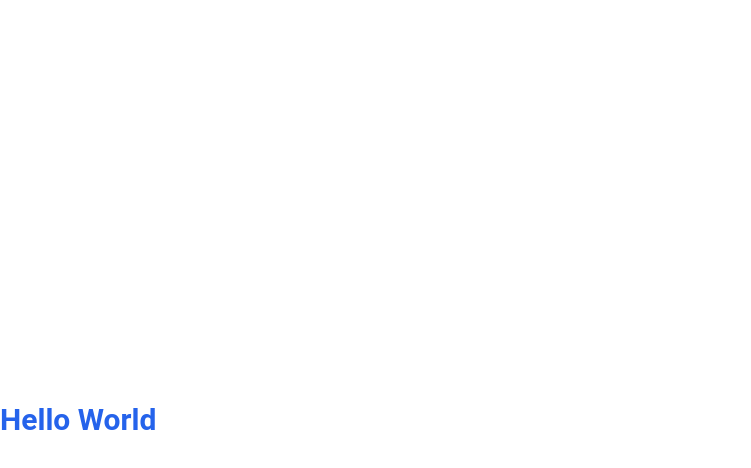
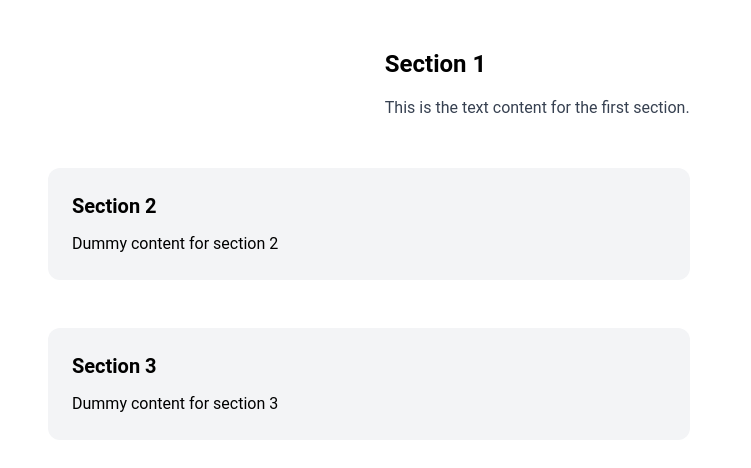
Before and after one commit to naiksaeel/saeel-portfolio, a React (Vite) app: page / in a window 1280 px wide. Shown: the top 468 px of the page, without its empty margins (0-751 px from the left). Built offline with nearby package versions, Linux system fonts and the light colour scheme.

Commit message:
feat: add initial homepage layout (WIP)

```diff
--- a/src/App.tsx
+++ b/src/App.tsx
@@ -3,8 +3,37 @@ import "@/App";
 function App() {
   return (
     <>
-      <div className="text-center mt-10 text-3xl font-bold text-blue-600 bg-transparent ">
-        Hello World
+      <div className="min-h-screen p-6 md:p-12 space-y-12">
+        {/* Section 1 */}
+        <section className="grid grid-cols-1 md:grid-cols-2 gap-8 items-center">
+          {/* Image */}
+          <div>
+            {/* <img
+              src="https://via.placeholder.com/600x400"
+              alt="Sample"
+              className="w-full h-auto rounded-lg object-cover"
+            /> */}
+          </div>
+          {/* Text */}
+          <div>
+            <h2 className="text-2xl font-bold mb-4">Section 1</h2>
+            <p className="text-gray-700">
+              This is the text content for the first section.
+            </p>
+          </div>
+        </section>
+
+        {/* Section 2 */}
+        <section className="bg-gray-100 p-6 rounded-lg">
+          <h2 className="text-xl font-semibold mb-3">Section 2</h2>
+          <p>Dummy content for section 2</p>
+        </section>
+
+        {/* Section 3 */}
+        <section className="bg-gray-100 p-6 rounded-lg">
+          <h2 className="text-xl font-semibold mb-3">Section 3</h2>
+          <p>Dummy content for section 3</p>
+        </section>
       </div>
     </>
   );
```
